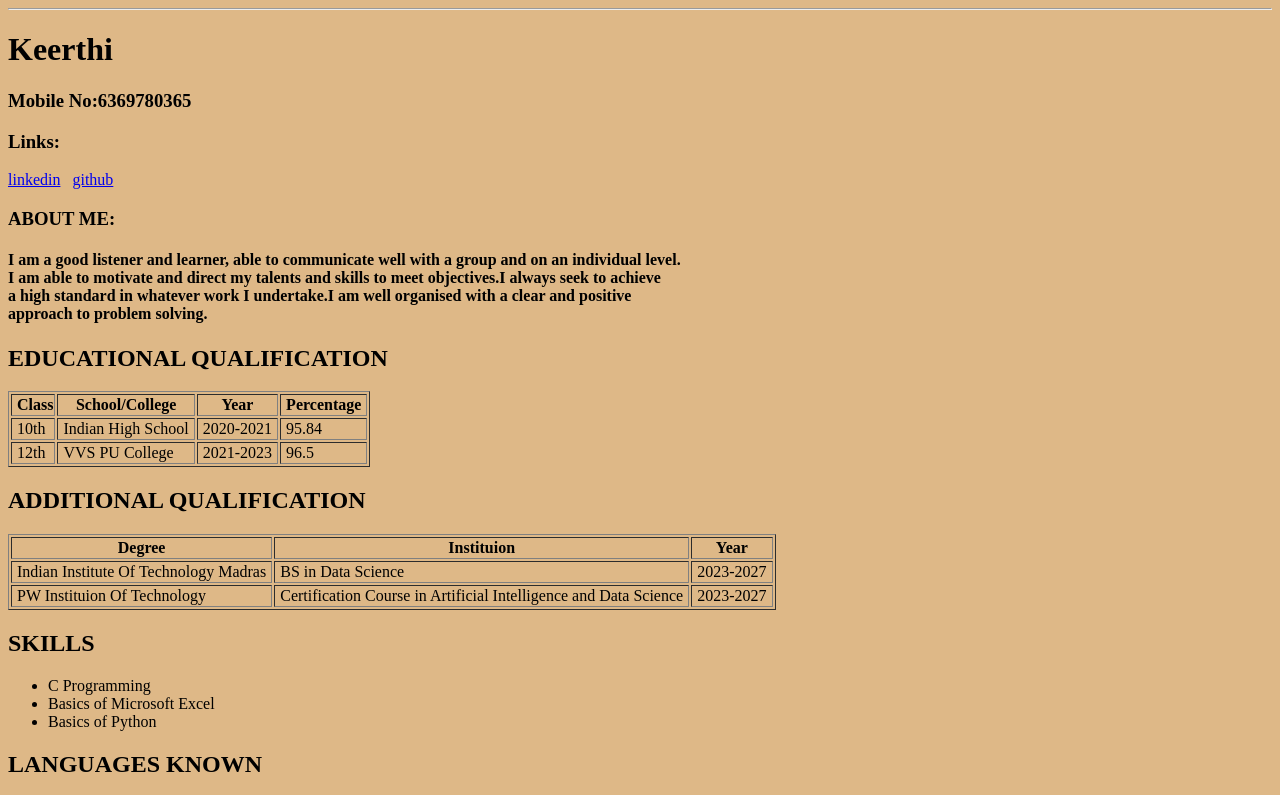
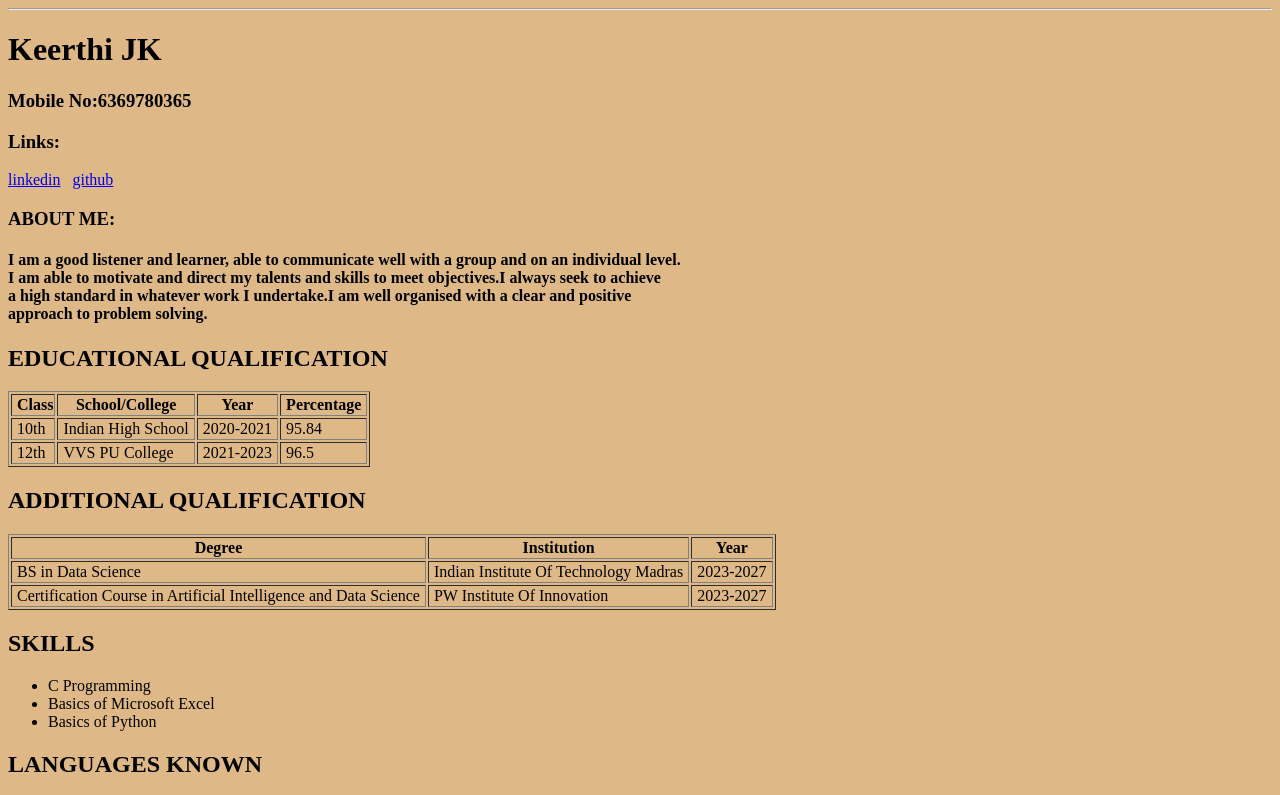
Before and after one commit to KeerthiJK12/Keerthi-res., a plain HTML site: page index.html in a window 1280 px wide. Shown: the top 795 px of the page. Drawn offline with Linux system fonts and the light colour scheme.

Commit message:
Add files via upload

```diff
--- a/index.html
+++ b/index.html
@@ -8,7 +8,7 @@
 </head>
 <body>
     <hr>
-    <h1>Keerthi</h1>
+    <h1>Keerthi JK</h1>
     <h3>Mobile No:6369780365</h3>
     <h3>Links:</h3>
     <a href="https://in.linkedin.com/"target="_blank">linkedin</a> &nbsp;
@@ -41,18 +41,18 @@
     <table border="">
 <tr>
     <th>&nbsp;Degree&nbsp;</th>
-    <th>&nbsp;Instituion&nbsp;</th>
+    <th>&nbsp;Institution&nbsp;</th>
     <th>&nbsp;Year&nbsp;</th>
 </tr>
 <tr>
+    <td>&nbsp;BS in Data Science&nbsp;</td>
     <td>&nbsp;Indian Institute Of Technology Madras&nbsp;</td>
-    <td>&nbsp;BS in Data Science&nbsp;</td>
     <td>&nbsp;2023-2027&nbsp;</td>
 
 </tr>
 <tr>
-    <td>&nbsp;PW Instituion Of Technology&nbsp;</td>
     <td>&nbsp;Certification Course in Artificial Intelligence and Data Science&nbsp;</td>
+    <td>&nbsp;PW Institute Of Innovation&nbsp;</td>
     <td>&nbsp;2023-2027&nbsp;</td>
 </tr>
     </table>
```
